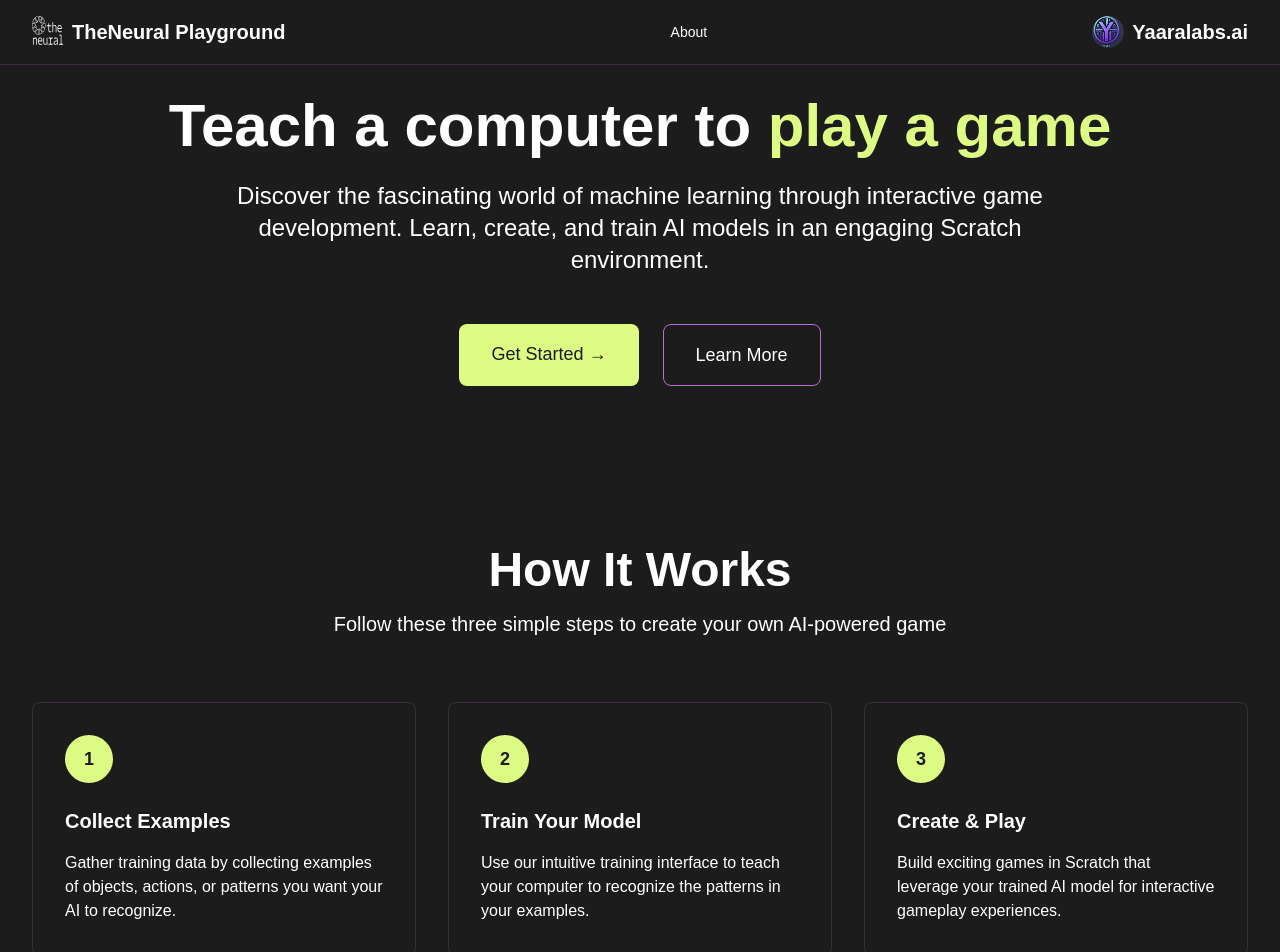
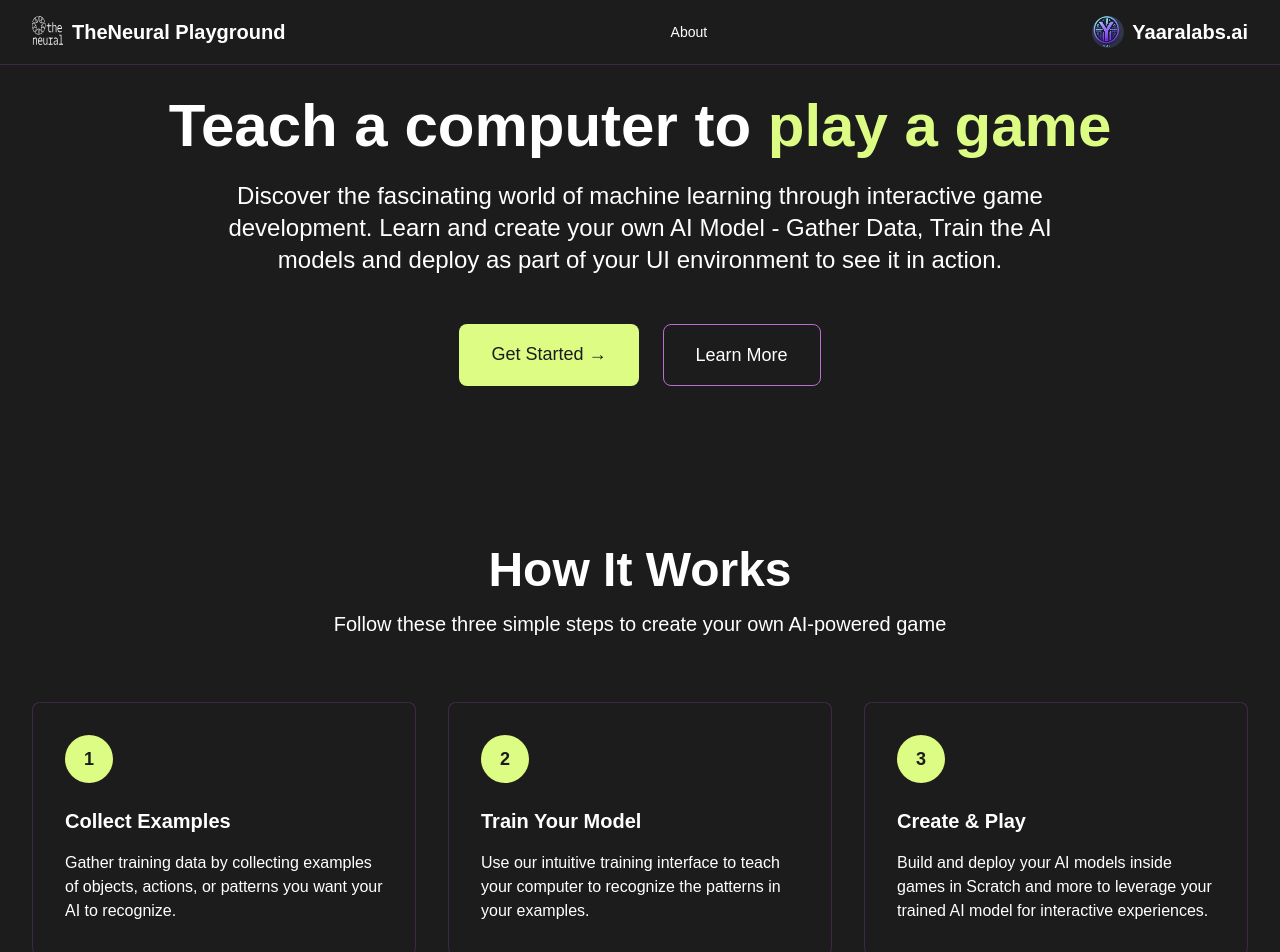
Before and after one commit to UshaJawahar/TheNeural-Playground, a Next.js app in the folder frontend/: page / in a window 1280 px wide. Shown: the top 952 px of the page. Built offline with nearby package versions, Linux system fonts and the light colour scheme; no server answers.

Commit message:
[changed]

```diff
--- a/frontend/app/page.tsx
+++ b/frontend/app/page.tsx
@@ -215,7 +215,7 @@ export default function Home() {
 
           <p className="text-xl md:text-2xl text-white mb-12 max-w-4xl mx-auto">
             Discover the fascinating world of machine learning through interactive game development.
-            Learn, create, and train AI models in an engaging Scratch environment.
+            Learn and create your own AI Model - Gather Data, Train the AI models and deploy as part of your UI environment to see it in action.
           </p>
 
           <div className="flex flex-col sm:flex-row gap-6 justify-center">
@@ -261,11 +261,11 @@ export default function Home() {
                 title: "Train Your Model",
                 description: "Use our intuitive training interface to teach your computer to recognize the patterns in your examples."
               },
-              {
-                number: "3",
-                title: "Create & Play",
-                description: "Build exciting games in Scratch that leverage your trained AI model for interactive gameplay experiences."
-              }
+                             {
+                 number: "3",
+                 title: "Create & Play",
+                 description: "Build and deploy your AI models inside games in Scratch and more to leverage your trained AI model for interactive experiences."
+               }
             ].map((step, index) => (
               <div key={index} className="relative">
                 <div className="bg-[#1c1c1c] border border-[#bc6cd3]/20 rounded-lg p-8 h-full">
```
